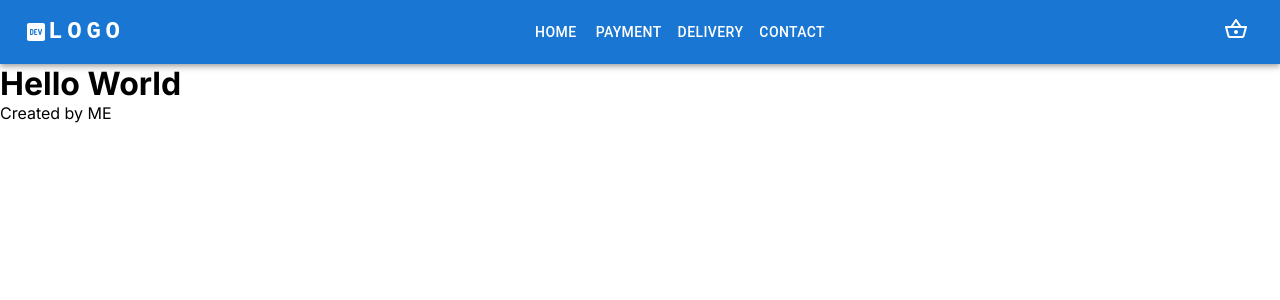
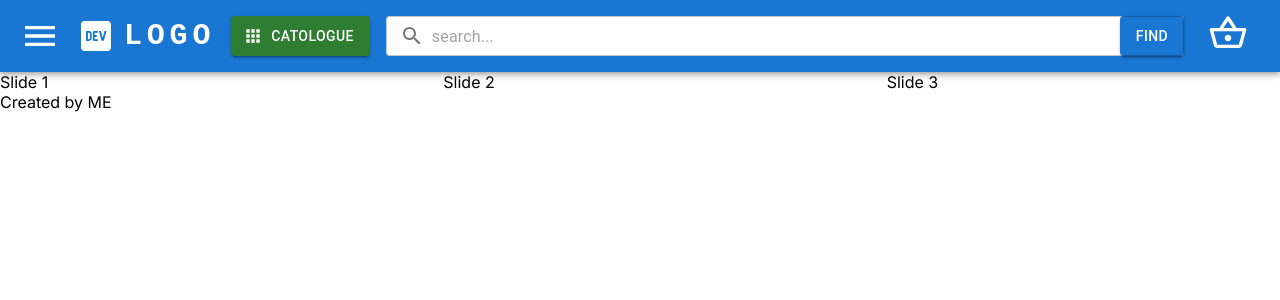
Before and after one commit to ChristianKaestner/store, a Next.js app: page / in a window 1280 px wide. Shown: the top 300 px of the page. Built offline with nearby package versions, Linux system fonts and the light colour scheme.

Commit message:
Fifnished header & drawer
- Header is done
- Drawer is done
- Started hero
- Need to add new style & design

```diff
--- a/package.json
+++ b/package.json
@@ -17,6 +17,7 @@
     "eslint-config-next": "13.4.12",
     "next": "13.4.12",
     "react": "18.2.0",
-    "react-dom": "18.2.0"
+    "react-dom": "18.2.0",
+    "swiper": "^10.0.4"
   }
 }
--- a/src/app/components/header/drawer/drawer.jsx
+++ b/src/app/components/header/drawer/drawer.jsx
@@ -27,15 +27,8 @@ export default function DrawerMenu({ mobileOpen, handleDrawerToggle }) {
         ModalProps={{
           keepMounted: true,
         }}
-        sx={{
-          display: { xs: 'block', sm: 'none' },
-          '& .MuiDrawer-paper': {
-            boxSizing: 'border-box',
-            width: 240,
-          },
-        }}
       >
-        <Box>
+        <Box sx={{ width: { xs: 240, md: 300, xl: 360 } }}>
           <Typography variant="h6" component="h1" sx={{ my: 2, mx: 2 }}>
             My Shop
           </Typography>
--- a/src/app/components/header/header.jsx
+++ b/src/app/components/header/header.jsx
@@ -2,11 +2,14 @@
 
 import { useState } from 'react';
 import Link from 'next/link';
-import { AppBar, Box, IconButton, Button } from '@mui/material';
-import { Toolbar, Typography } from '@mui/material';
+import { AppBar, Typography, Toolbar, Box } from '@mui/material';
+import { Button, IconButton } from '@mui/material';
+import { FormControl, OutlinedInput, InputAdornment } from '@mui/material';
 import ShoppingBasketOutlinedIcon from '@mui/icons-material/ShoppingBasketOutlined';
 import MenuOutlinedIcon from '@mui/icons-material/MenuOutlined';
 import LogoDevIcon from '@mui/icons-material/LogoDev';
+import SearchIcon from '@mui/icons-material/Search';
+import AppsIcon from '@mui/icons-material/Apps';
 import DrawerMenu from './drawer/drawer';
 
 export default function Header() {
@@ -18,70 +21,108 @@ export default function Header() {
 
   return (
     <>
-      <AppBar position="static">
+      <AppBar
+        position="static"
+        sx={{ direction: 'flex', justifyContent: 'center', height: 72 }}
+      >
         <Toolbar>
           <IconButton
             color="inherit"
             aria-label="open drawer"
             edge="start"
             onClick={handleDrawerToggle}
-            sx={{ mr: 2, display: { sm: 'none' } }}
+            sx={{ mr: { xs: 1, sm: 2 }, pr: 0 }}
           >
-            <MenuOutlinedIcon />
+            <MenuOutlinedIcon sx={{ fontSize: 40 }} />
           </IconButton>
+          <Link
+            href="/"
+            style={{ display: 'flex', alignItems: 'center', height: 40 }}
+          >
+            <LogoDevIcon sx={{ fontSize: 40, mr: 1 }} />
 
-          <LogoDevIcon sx={{ display: { xs: 'none', sm: 'flex' } }} />
             <Typography
               variant="h5"
-            noWrap
-            component="a"
-            href="/"
               sx={{
                 mr: 2,
-              display: { xs: 'none', sm: 'flex' },
-              flexGrow: 1,
                 fontFamily: 'monospace',
                 fontWeight: 700,
                 letterSpacing: '.3rem',
                 color: 'inherit',
-              textDecoration: 'none',
+                fontSize: '30px',
+                display: { xs: 'none', md: 'flex' },
               }}
             >
               LOGO
             </Typography>
-          <Box component="nav" sx={{ display: { xs: 'none', sm: 'flex' } }}>
-            <Button sx={{ color: '#fff' }}>
-              <Link href="/">Home</Link>
+          </Link>
+
+          <Button
+            variant="contained"
+            color="success"
+            startIcon={<AppsIcon />}
+            sx={{
+              height: 40,
+              mr: 2,
+              minWidth: 100,
+              display: { xs: 'none', sm: 'flex' },
+            }}
+          >
+            Catologue
           </Button>
-            <Button sx={{ color: '#fff' }}>
-              <Link href="/payment">Payment</Link>
+
+          <FormControl
+            variant="outlined"
+            component="form"
+            sx={{
+              display: 'flex',
+              flexDirection: 'row',
+              flexGrow: 1,
+              mr: 2,
+            }}
+          >
+            <OutlinedInput
+              placeholder="search..."
+              type="text"
+              aria-label="search items"
+              sx={{ flexGrow: 1, height: 40, pr: 0, background: '#fff' }}
+              startAdornment={
+                <InputAdornment position="start">
+                  <SearchIcon />
+                </InputAdornment>
+              }
+              endAdornment={
+                <Button
+                  position="end"
+                  variant="contained"
+                  sx={{
+                    height: '100%',
+                    color: '#fff',
+                  }}
+                >
+                  Find
                 </Button>
-            <Button sx={{ color: '#fff' }}>
-              <Link href="/delivery">Delivery</Link>
-            </Button>
-            <Button sx={{ color: '#fff' }}>
-              <Link href="/contact">Contact</Link>
-            </Button>
-          </Box>
+              }
+            />
+          </FormControl>
+
           <Box
             sx={{
-              flexGrow: 1,
-              display: { xs: 'none', sm: 'flex' },
               justifyContent: 'end',
             }}
           >
             <IconButton color="inherit" aria-label="shoping basket">
               <Link href="/basket">
-                <ShoppingBasketOutlinedIcon />
+                <ShoppingBasketOutlinedIcon sx={{ fontSize: 40 }} />
               </Link>
             </IconButton>
           </Box>
         </Toolbar>
-      </AppBar>
         <DrawerMenu
           mobileOpen={mobileOpen}
           handleDrawerToggle={handleDrawerToggle}
         />
+      </AppBar>
     </>
   );
 }
--- /dev/null
+++ b/src/app/components/hero/hero.jsx
@@ -0,0 +1,27 @@
+'use client';
+
+// import { Swiper, SwiperSlide } from 'swiper';
+import { Swiper, SwiperSlide } from 'swiper/react';
+// import { Navigation, Pagination } from 'swiper/modules';
+import 'swiper/css';
+// import 'swiper/css/navigation';
+// import 'swiper/css/pagination';
+// import 'swiper/swiper.min.css';
+
+export default function Hero() {
+  return (
+    <>
+      <Swiper
+        spaceBetween={50}
+        slidesPerView={3}
+        onSlideChange={() => console.log('slide change')}
+        onSwiper={swiper => console.log(swiper)}
+      >
+        <SwiperSlide>Slide 1</SwiperSlide>
+        <SwiperSlide>Slide 2</SwiperSlide>
+        <SwiperSlide>Slide 3</SwiperSlide>
+        <SwiperSlide>Slide 4</SwiperSlide>
+      </Swiper>
+    </>
+  );
+}
--- a/src/app/page.js
+++ b/src/app/page.js
@@ -1,3 +1,9 @@
+import Hero from './components/hero/hero';
+
 export default function Home() {
-  return <h1>Hello World</h1>;
+  return (
+    <>
+      <Hero />
+    </>
+  );
 }
```
Also changed, not shown: 1 other file (tests, documents, lock files or other folders). Lines whose indentation alone changed are shown as unchanged.
